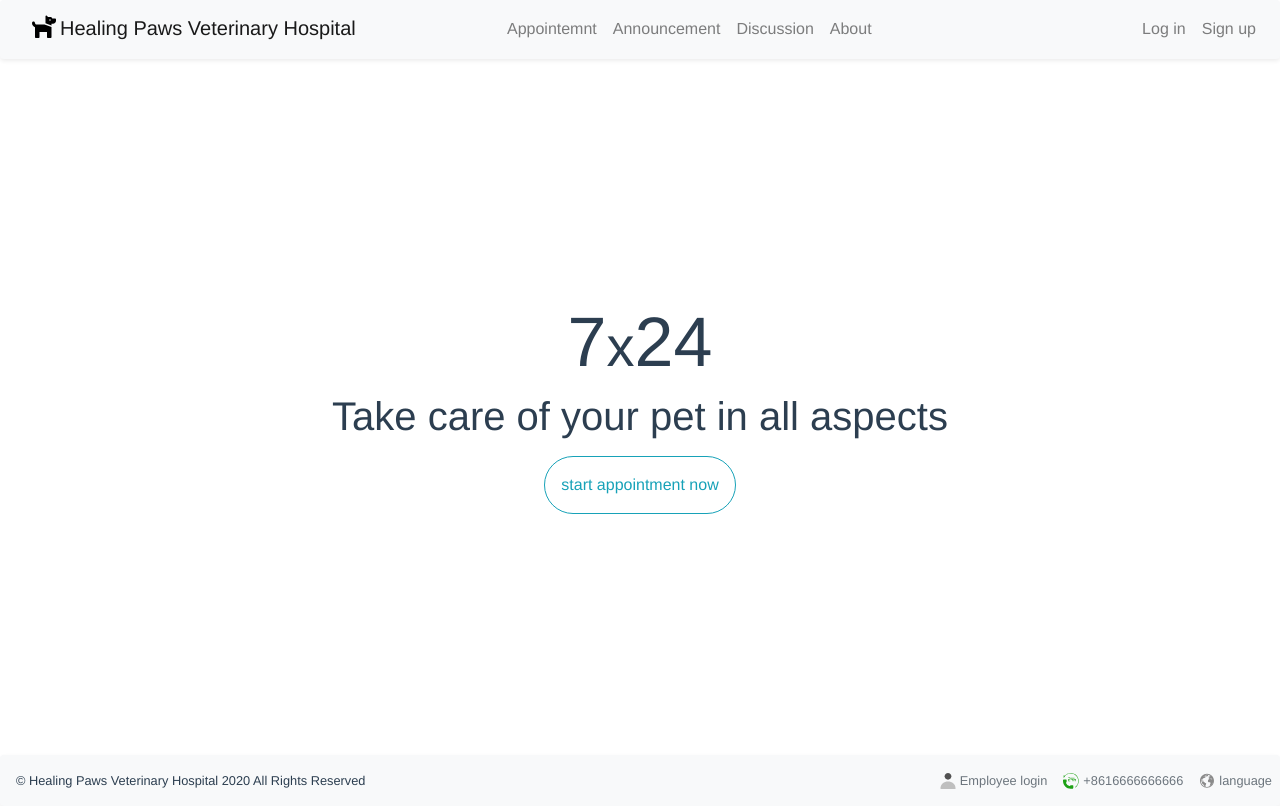
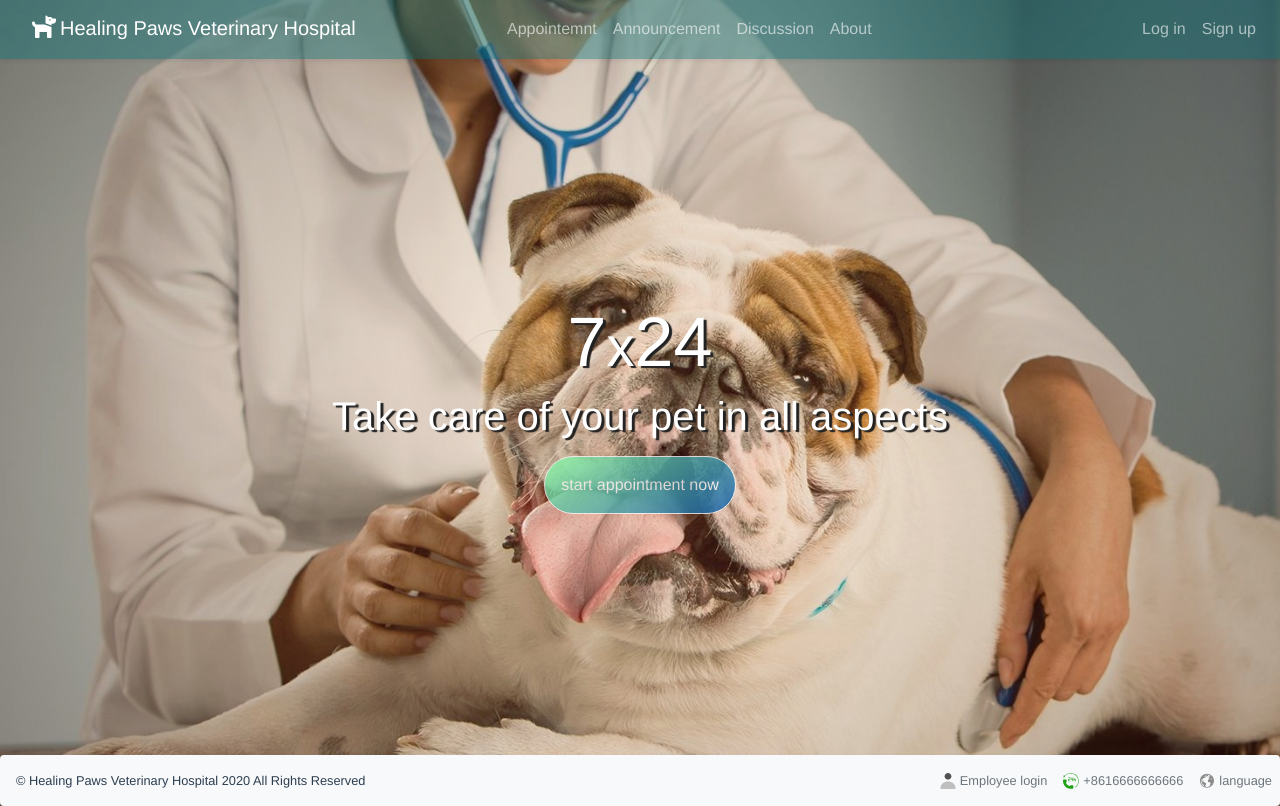
Before and after one commit to rtkCode/COMP3030J, a Vue app in the folder front-end/: page / in a window 1280 px wide. Built offline with nearby package versions, Linux system fonts and the light colour scheme.

Commit message:
optimize index and header UI

```diff
--- a/front-end/src/App.vue
+++ b/front-end/src/App.vue
@@ -46,6 +46,10 @@ td {
     display: none;
   }
 }
+
+.text-shadow{
+  text-shadow:3px 2px 1px #212121;
+}
 </style>
 
 <script>
--- a/front-end/src/components/Header.vue
+++ b/front-end/src/components/Header.vue
@@ -1,7 +1,7 @@
 <template>
   <header>
     <!-- navbar -->
-    <nav class="navbar navbar-expand-lg navbar-light bg-light shadow-sm rounded">
+    <nav class="navbar navbar-expand-lg navbar-light bg-light shadow-sm" :class="{'opacity07': transparent}">
       <!-- nav title -->
       <router-link class="navbar-brand" to="/">
         <svg
@@ -19,10 +19,11 @@
           <path
             d="M992 192h-128l-14.32-28.62A64 64 0 0 0 792.44 128H685.2l-54.56-54.56C610.46 53.28 576 67.56 576 96.06v299.68l256 91.42V416h64c70.7 0 128-57.3 128-128v-64c0-17.68-14.32-32-32-32z m-224 96c-17.68 0-32-14.32-32-32s14.32-32 32-32 32 14.32 32 32-14.32 32-32 32zM192 448c-35.28 0-64-28.72-64-64 0-35.34-28.66-64-64-64S0 348.66 0 384c0 83.32 53.66 153.7 128 180.2V992c0 17.68 14.32 32 32 32h128c17.68 0 32-14.32 32-32V768h320v224c0 17.68 14.32 32 32 32h128c17.68 0 32-14.32 32-32V555.1L532.1 448H192z"
             p-id="5180"
+            :fill="blackOrWhite"
           />
         </svg>
-        <span class="hospital-name ml-1">{{hospital}}</span>
-        <span class="hospital-name-sm ml-1"><small>{{hospital}}</small></span>
+        <span class="hospital-name ml-1" :class="{'text-white': transparent}">{{hospital}}</span>
+        <span class="hospital-name-sm ml-1" :class="{'text-white': transparent}"><small>{{hospital}}</small></span>
       </router-link>
       <!-- nav collapse button -->
       <button
@@ -40,15 +41,15 @@
       <div class="collapse navbar-collapse" id="navbarSupportedContent">
         <!-- links -->
         <nav class="navbar-nav m-auto">
-          <router-link class="nav-link" to="/appointment" ref="appointment">{{$t("string.hospital.appointment")}}</router-link>
-          <router-link class="nav-link" to="/announcement">{{$t("string.hospital.announcement")}}</router-link>
-          <router-link class="nav-link" to="/discussion">{{$t("string.hospital.discussion")}}</router-link>
-          <router-link class="nav-link" to="/about">{{$t("string.hospital.about")}}</router-link>
+          <router-link class="nav-link" :class="{'link-text': transparent}" to="/appointment" ref="appointment">{{$t("string.hospital.appointment")}}</router-link>
+          <router-link class="nav-link" :class="{'link-text': transparent}" to="/announcement">{{$t("string.hospital.announcement")}}</router-link>
+          <router-link class="nav-link" :class="{'link-text': transparent}" to="/discussion">{{$t("string.hospital.discussion")}}</router-link>
+          <router-link class="nav-link" :class="{'link-text': transparent}" to="/about">{{$t("string.hospital.about")}}</router-link>
         </nav>
         <!-- login & register links -->
         <nav class="navbar-nav ml-auto">
-          <router-link class="nav-link" to="/login">{{$t("string.user.login")}}</router-link>
-          <router-link class="nav-link" to="/register">{{$t("string.user.register")}}</router-link>
+          <router-link class="nav-link" :class="{'link-text': transparent}" to="/login">{{$t("string.user.login")}}</router-link>
+          <router-link class="nav-link" :class="{'link-text': transparent}" to="/register">{{$t("string.user.register")}}</router-link>
         </nav>
       </div>
     </nav>
@@ -57,13 +58,32 @@
 
 <script>
 export default {
+  data(){
+    return{
+      blackOrWhite: this.transparent?"#ffffff":"#000000",
+    }
+  },
+
   props: {
-    hospital: String
+    hospital: String,
+    transparent: Boolean
   }
 };
 </script>
 
 <style scoped>
+.opacity07{
+  background: rgba(0, 110, 117, 0.4) !important;
+}
+
+.link-text{
+  color: rgba(255, 255, 255, 0.6) !important;
+}
+
+.link-text:hover{
+  color: rgba(255, 255, 255, 0.8) !important;
+}
+
 .navbar-brand {
   margin-left: 16px;
 }
--- a/front-end/src/components/HeaderIf.vue
+++ b/front-end/src/components/HeaderIf.vue
@@ -1,7 +1,7 @@
 <template>
     <div>
-        <HeaderIn v-if="$token.hasToken()" :hospital="hospital"></HeaderIn>
-        <Header v-else :hospital="hospital"></Header>
+        <HeaderIn v-if="$token.hasToken()" :hospital="hospital" :transparent="transparent"></HeaderIn>
+        <Header v-else :hospital="hospital" :transparent="transparent"></Header>
     </div>
 </template>
 
@@ -15,7 +15,8 @@
             Header,
         },
         props: {
-            hospital: String
+            hospital: String,
+            transparent: Boolean
         },
     };
 </script>
--- a/front-end/src/components/HeaderIn.vue
+++ b/front-end/src/components/HeaderIn.vue
@@ -1,7 +1,7 @@
 <template>
   <header>
     <!-- navbar -->
-    <nav class="navbar navbar-expand-lg navbar-light bg-light shadow-sm rounded">
+    <nav class="navbar navbar-expand-lg navbar-light bg-light shadow-sm" :class="{'opacity07': transparent}">
       <!-- nav title -->
       <router-link class="navbar-brand" to="/">
         <svg
@@ -19,10 +19,11 @@
           <path
             d="M992 192h-128l-14.32-28.62A64 64 0 0 0 792.44 128H685.2l-54.56-54.56C610.46 53.28 576 67.56 576 96.06v299.68l256 91.42V416h64c70.7 0 128-57.3 128-128v-64c0-17.68-14.32-32-32-32z m-224 96c-17.68 0-32-14.32-32-32s14.32-32 32-32 32 14.32 32 32-14.32 32-32 32zM192 448c-35.28 0-64-28.72-64-64 0-35.34-28.66-64-64-64S0 348.66 0 384c0 83.32 53.66 153.7 128 180.2V992c0 17.68 14.32 32 32 32h128c17.68 0 32-14.32 32-32V768h320v224c0 17.68 14.32 32 32 32h128c17.68 0 32-14.32 32-32V555.1L532.1 448H192z"
             p-id="5180"
+            :fill="blackOrWhite"
           />
         </svg>
-        <span class="hospital-name ml-1">{{hospital}}</span>
-        <span class="hospital-name-sm ml-1"><small>{{hospital}}</small></span>
+        <span class="hospital-name ml-1" :class="{'text-white': transparent}">{{hospital}}</span>
+        <span class="hospital-name-sm ml-1" :class="{'text-white': transparent}"><small>{{hospital}}</small></span>
       </router-link>
       <!-- nav collapse button -->
       <button
@@ -40,10 +41,10 @@
       <div class="collapse navbar-collapse" id="navbarSupportedContent">
         <!-- links -->
         <nav class="navbar-nav m-auto">
-          <router-link class="nav-link" to="/appointment" ref="appointment">{{$t("string.hospital.appointment")}}</router-link>
-          <router-link class="nav-link" to="/announcement">{{$t("string.hospital.announcement")}}</router-link>
-          <router-link class="nav-link" to="/discussion">{{$t("string.hospital.discussion")}}</router-link>
-          <router-link class="nav-link" to="/about">{{$t("string.hospital.about")}}</router-link>
+          <router-link class="nav-link" :class="{'link-text': transparent}" to="/appointment" ref="appointment">{{$t("string.hospital.appointment")}}</router-link>
+          <router-link class="nav-link" :class="{'link-text': transparent}" to="/announcement">{{$t("string.hospital.announcement")}}</router-link>
+          <router-link class="nav-link" :class="{'link-text': transparent}" to="/discussion">{{$t("string.hospital.discussion")}}</router-link>
+          <router-link class="nav-link" :class="{'link-text': transparent}" to="/about">{{$t("string.hospital.about")}}</router-link>
         </nav>
         <!-- login & register links -->
         <nav class="navbar-nav ml-auto">
@@ -56,7 +57,7 @@
             aria-expanded="false"
             aria-controls="collapse"
           ></span>
-          <router-link class="nav-link" to="/dashboard">{{$t("string.user.dashboard")}}</router-link>
+          <router-link class="nav-link" :class="{'link-text': transparent}" to="/dashboard">{{$t("string.user.dashboard")}}</router-link>
           <div class="collapse multi-collapse" id="collapse">
             <router-link class="nav-link text-danger" to="/logout">{{$t("string.user.logout")}}</router-link>
           </div>
@@ -70,12 +71,14 @@
 export default {
   data() {
     return {
-      arrow: false
+      arrow: false,
+      blackOrWhite: this.transparent?"#ffffff":"#000000",
     };
   },
 
   props: {
-    hospital: String
+    hospital: String,
+    transparent: Boolean
   },
 
   methods: {
@@ -87,6 +90,18 @@ export default {
 </script>
 
 <style scoped>
+.opacity07{
+  background: rgba(0, 110, 117, 0.4) !important;
+}
+
+.link-text{
+  color: rgba(255, 255, 255, 0.6) !important;
+}
+
+.link-text:hover{
+  color: rgba(255, 255, 255, 0.8) !important;
+}
+
 .navbar-brand {
   margin-left: 16px;
 }
--- a/front-end/src/views/Index.vue
+++ b/front-end/src/views/Index.vue
@@ -1,12 +1,12 @@
 <template>
-  <div class="Index">
-    <HeaderIf :hospital="hospital"></HeaderIf>
-    <section class="content d-flex justify-content-center align-items-center" :style="bg">
+  <div class="Index" :style="bg">
+    <HeaderIf :hospital="hospital" :transparent="true"></HeaderIf>
+    <section class="content d-flex justify-content-center align-items-center text-white">
       <div class>
-        <h1 class="seven24">7<small>x</small>24</h1>
-        <h1>{{$t("string.hospital.AD")}}</h1>
+        <h1 class="seven24 text-shadow">7<small>x</small>24</h1>
+        <h1 class="text-shadow">{{$t("string.hospital.AD")}}</h1>
         <button
-          class="btn btn-outline-info rounded-pill p-3 mt-2"
+          class="btn rounded-pill p-3 mt-2 button-gradient text-white border-light"
           @click="appointment">{{$t("string.hospital.SAN")}}</button>
       </div>
     </section>
@@ -23,9 +23,9 @@ export default {
   data(){
     return{
       bg: {
-        // backgroundImage: "url(" + require("../../public/img/index.jpeg") + ")",
+        backgroundImage: "url(" + require("../../public/img/index.jpeg") + ")",
         backgroundRepeat: "no-repeat",
-        backgroundSize: "100% 100%"
+        backgroundSize: "100% auto"
       },
     }
   },
@@ -51,4 +51,16 @@ export default {
 .seven24 {
   font-size: 70px;
 }
+
+
+.button-gradient{
+  background: linear-gradient(146deg, rgba(143,255,165,1) 1%, rgba(14,92,173,1) 100%);
+  /* border: none; */
+  opacity: 0.8;
+  transition: all 0.3s;
+}
+
+.button-gradient:hover{
+  opacity: 1;
+}
 </style>
```
Also changed, not shown: front-end/public/img/index.jpeg (added).
